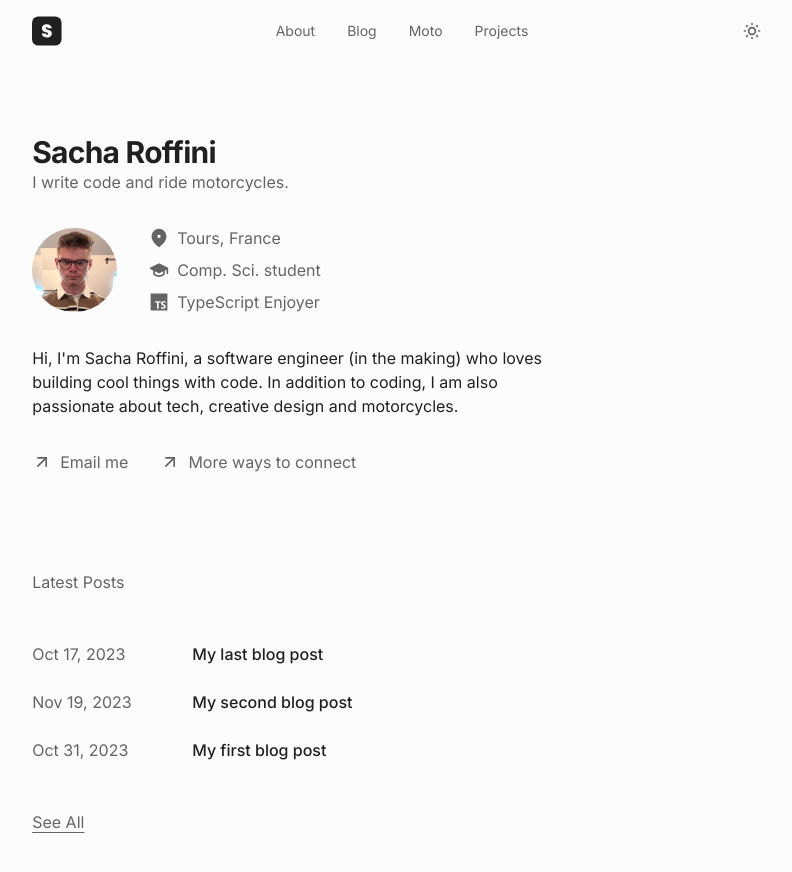
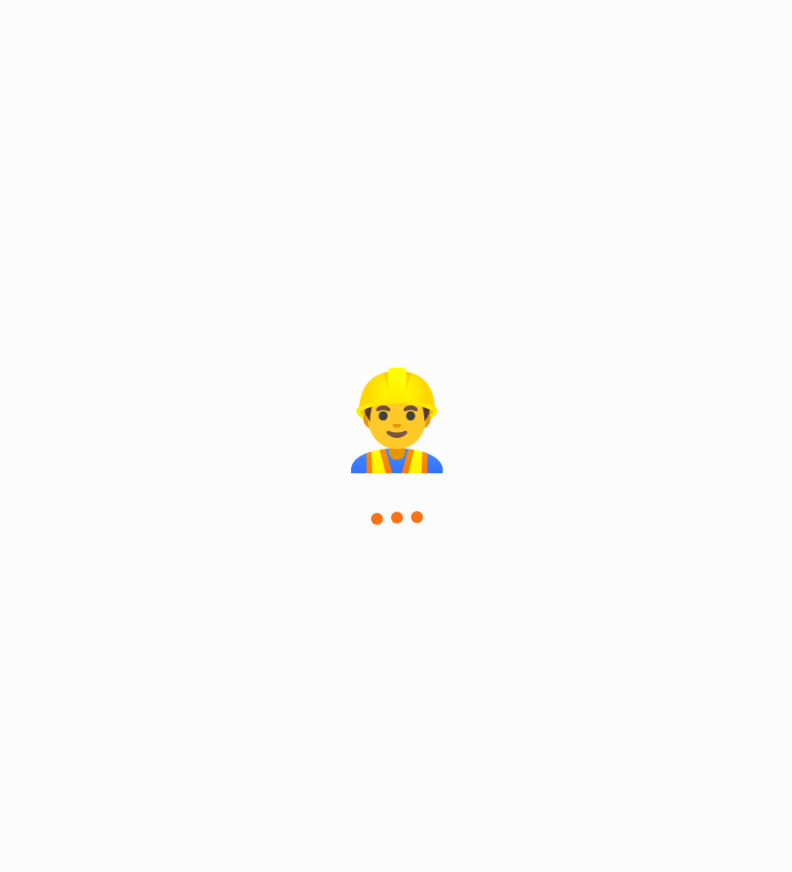
Before and after one commit to KpryKorn/next-portfolio, a Next.js app: page / in a window 1280 px wide. Shown: the top 872 px of the page, without its empty margins (243-1035 px from the left). Built offline with nearby package versions, Linux system fonts and the light colour scheme.

Commit message:
👷‍♂️ website under construction...

```diff
--- a/app/layout.tsx
+++ b/app/layout.tsx
@@ -25,8 +25,10 @@ export default function RootLayout({
           " container antialiased max-w-3xl bg-bg-light text-black-light dark:bg-bg-dark dark:text-white-dark"
         }
       >
-        <Header />
-        <main className="my-6 md:my-12">{children}</main>
+        {/* <Header /> */}
+        <main className="my-6 md:my-12 flex flex-col items-center justify-center gap-12 h-screen">
+          {children}
+        </main>
         <Analytics />
       </body>
     </html>
--- a/app/page.tsx
+++ b/app/page.tsx
@@ -6,23 +6,12 @@ import ShowLastPosts from "@/components/ShowLastPosts";
 export default function Home() {
   return (
     <>
-      <article className="my-6 md:my-12 flex flex-col gap-8">
-        <HeroTitle
-          title="Sacha Roffini"
-          subtitle="I write code and ride motorcycles."
-        />
-        <HeroImage />
-        <p className="max-w-lg">
-          Hi, I'm Sacha Roffini, a software engineer (in the making) who loves
-          building cool things with code. In addition to coding, I am also
-          passionate about tech, creative design and motorcycles.
-        </p>
-        <div className="flex flex-col md:flex-row items-start md:items-center gap-2 md:gap-8 group">
-          <ExternalLink href="mailto:roffinisacha@gmail.com" text="Email me" />
-          <ExternalLink href="#" text="More ways to connect" />
-        </div>
-      </article>
-      <ShowLastPosts />
+      <span className="text-6xl md:text-8xl">👷‍♂️</span>
+      <div className="flex space-x-2 justify-center items-end">
+        <div className="h-3 w-3 bg-orange-500 dark:bg-white rounded-full animate-bounce [animation-delay:-0.45s]"></div>
+        <div className="h-3 w-3 bg-orange-500 dark:bg-white rounded-full animate-bounce [animation-delay:-0.30s]"></div>
+        <div className="h-3 w-3 bg-orange-500 dark:bg-white rounded-full animate-bounce [animation-delay:-0.15s]"></div>
+      </div>
     </>
   );
 }
```
